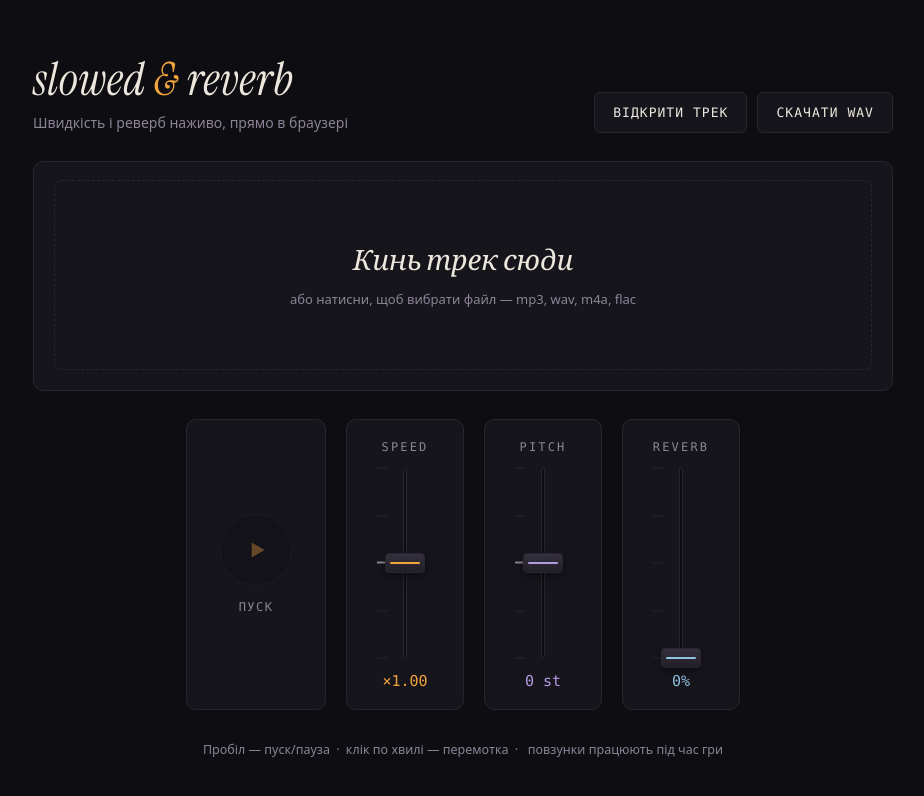
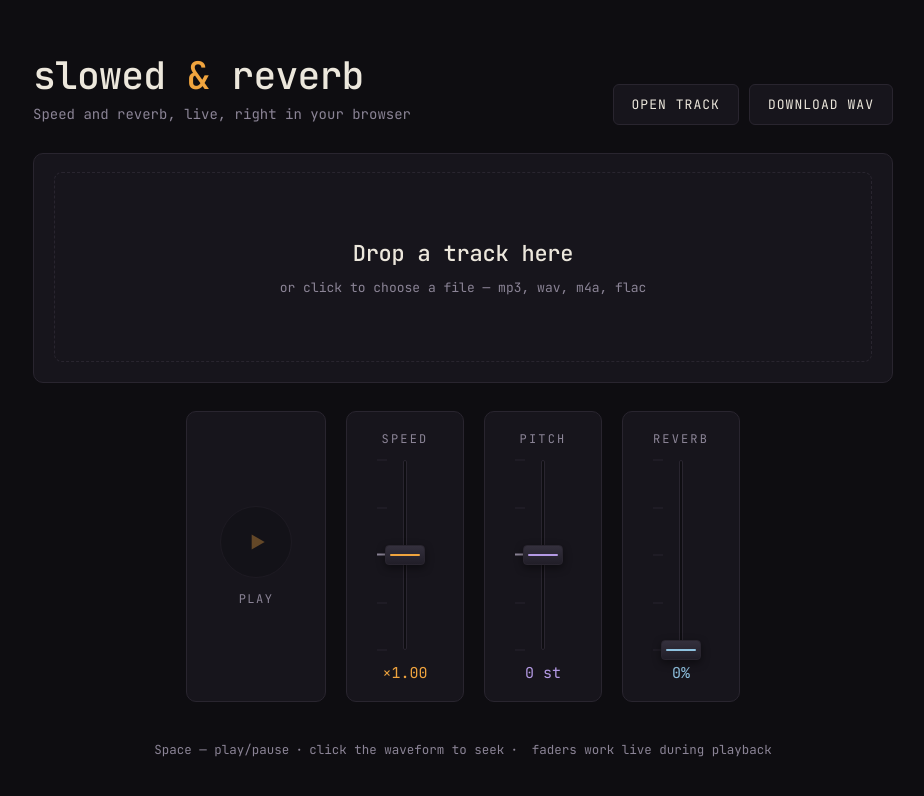
Before and after one commit to olehkhomyk/SlowAndReverbWeb, a React (Vite) app: page / in a window 1280 px wide. Shown: the top 796 px of the page, without its empty margins (177-1101 px from the left). Built offline with nearby package versions, Linux system fonts and the light colour scheme.

Commit message:
Updated text language, and font

```diff
--- a/index.html
+++ b/index.html
@@ -1,5 +1,5 @@
 <!doctype html>
-<html lang="uk">
+<html lang="en">
   <head>
     <meta charset="UTF-8" />
     <link rel="icon" type="image/svg+xml" href="/favicon.svg" />
@@ -7,7 +7,7 @@
     <link rel="preconnect" href="https://fonts.googleapis.com" />
     <link rel="preconnect" href="https://fonts.gstatic.com" crossorigin />
     <link
-      href="https://fonts.googleapis.com/css2?family=Instrument+Serif:ital@0;1&display=swap"
+      href="https://fonts.googleapis.com/css2?family=JetBrains+Mono:ital,wght@0,100..800;1,100..800&display=swap"
       rel="stylesheet"
     />
     <title>slowed &amp; reverb</title>
--- a/package.json
+++ b/package.json
@@ -12,7 +12,7 @@
   "dependencies": {
     "react": "^19.2.7",
     "react-dom": "^19.2.7",
-    "signalsmith-stretch": "^1.3.2"
+    "signalsmith-stretch-js": "^0.2.0"
   },
   "devDependencies": {
     "@eslint/js": "^10.0.1",
--- a/src/App.css
+++ b/src/App.css
@@ -19,12 +19,11 @@
 }
 
 .wordmark {
-  font-family: var(--serif);
-  font-style: italic;
-  font-weight: 400;
-  font-size: clamp(34px, 6vw, 46px);
+  font-family: var(--mono);
+  font-weight: 500;
+  font-size: clamp(28px, 5vw, 38px);
   line-height: 1;
-  letter-spacing: 0.01em;
+  letter-spacing: -0.02em;
 }
 
 .wordmark span {
@@ -138,9 +137,10 @@
 }
 
 .drop-title {
-  font-family: var(--serif);
-  font-style: italic;
-  font-size: 28px;
+  font-family: var(--mono);
+  font-weight: 500;
+  font-size: 22px;
+  letter-spacing: -0.01em;
   color: var(--ink);
 }
 
--- a/src/App.tsx
+++ b/src/App.tsx
@@ -49,7 +49,7 @@ function App() {
       setPosition(0)
       setError('')
     } catch {
-      setError('Не вдалося прочитати цей файл — спробуй mp3, wav або m4a.')
+      setError("Couldn't read that file — try mp3, wav or m4a.")
     }
   }
 
@@ -100,7 +100,7 @@ function App() {
       setTimeout(() => URL.revokeObjectURL(url), 10_000)
       setError('')
     } catch {
-      setError('Не вдалося відрендерити файл — спробуй ще раз.')
+      setError("Couldn't render the file — try again.")
     } finally {
       setExporting(false)
     }
@@ -160,19 +160,19 @@ function App() {
           <h1 className="wordmark">
             slowed <span aria-hidden="true">&amp;</span> reverb
           </h1>
-          <p className="tagline">Швидкість і реверб наживо, прямо в браузері</p>
+          <p className="tagline">Speed and reverb, live, right in your browser</p>
         </div>
         <div className="masthead-actions">
           <label className="load-button">
             <input type="file" accept="audio/*" onChange={handleFileInput} />
-            Відкрити трек
+            Open track
           </label>
           <button
             className="load-button"
             onClick={() => void handleExport()}
             disabled={!buffer || exporting}
           >
-            {exporting ? 'Рендерю…' : 'Скачати WAV'}
+            {exporting ? 'Rendering…' : 'Download WAV'}
           </button>
         </div>
       </header>
@@ -191,9 +191,9 @@ function App() {
         ) : (
           <label className="drop-zone">
             <input type="file" accept="audio/*" onChange={handleFileInput} />
-            <span className="drop-title">Кинь трек сюди</span>
+            <span className="drop-title">Drop a track here</span>
             <span className="drop-sub">
-              або натисни, щоб вибрати файл — mp3, wav, m4a, flac
+              or click to choose a file — mp3, wav, m4a, flac
             </span>
           </label>
         )}
@@ -206,7 +206,7 @@ function App() {
             className="transport"
             onClick={() => void togglePlay()}
             disabled={!buffer}
-            aria-label={playing ? 'Пауза' : 'Пуск'}
+            aria-label={playing ? 'Pause' : 'Play'}
           >
             {playing ? (
               <svg viewBox="0 0 24 24" aria-hidden="true">
@@ -219,7 +219,7 @@ function App() {
               </svg>
             )}
           </button>
-          <span className="transport-label">{playing ? 'Пауза' : 'Пуск'}</span>
+          <span className="transport-label">{playing ? 'Pause' : 'Play'}</span>
         </div>
 
         <Fader
@@ -260,8 +260,8 @@ function App() {
       </section>
 
       <footer className="hints">
-        Пробіл — пуск/пауза&ensp;·&ensp;клік по хвилі — перемотка&ensp;·&ensp;
-        повзунки працюють під час гри
+        Space — play/pause&ensp;·&ensp;click the waveform to seek&ensp;·&ensp;
+        faders work live during playback
       </footer>
     </main>
   )
--- a/src/audio/engine.ts
+++ b/src/audio/engine.ts
@@ -1,5 +1,5 @@
-import SignalsmithStretch from 'signalsmith-stretch'
-import type { StretchNode } from 'signalsmith-stretch'
+import createSignalsmithStretchNode from 'signalsmith-stretch-js'
+import type { SignalsmithStretchNode } from 'signalsmith-stretch-js'
 
 // Live playback graph:
 //
@@ -81,7 +81,7 @@ export class AudioEngine {
 
 	private buffer: AudioBuffer | null = null
 	private source: AudioBufferSourceNode | null = null
-	private pitch: StretchNode | null = null
+	private pitch: SignalsmithStretchNode | null = null
 	private semitones = 0
 	private mix = 0
 	private readonly ready: Promise<void>
@@ -109,7 +109,7 @@ export class AudioEngine {
 	}
 
 	private async initPitch(): Promise<void> {
-		const node = await SignalsmithStretch(this.ctx)
+		const node = await createSignalsmithStretchNode(this.ctx)
 		// Live-input mode needs an active schedule segment before it
 		// passes audio through.
 		await node.schedule({ active: true, semitones: this.semitones })
@@ -227,7 +227,7 @@ export class AudioEngine {
 		// that lead-in and encodeWav trims it so the file starts on time.
 		let latencySeconds = 0
 		if (this.semitones !== 0) {
-			const stretch = await SignalsmithStretch(offline)
+			const stretch = await createSignalsmithStretchNode(offline)
 			await stretch.schedule({ active: true, semitones: this.semitones })
 			latencySeconds = await stretch.latency()
 			source.connect(stretch)
--- a/src/index.css
+++ b/src/index.css
@@ -14,9 +14,9 @@
   --violet-soft: rgba(180, 154, 228, 0.14);
   --wave-rest: #454052;
 
-  --serif: 'Instrument Serif', Georgia, 'Times New Roman', serif;
-  --mono: ui-monospace, 'SF Mono', Menlo, Consolas, monospace;
-  --sans: system-ui, -apple-system, 'Segoe UI', Roboto, sans-serif;
+  --mono: 'JetBrains Mono', ui-monospace, 'SF Mono', Menlo, Consolas, monospace;
+  --sans: 'JetBrains Mono', system-ui, -apple-system, 'Segoe UI', Roboto,
+    sans-serif;
 
   color-scheme: dark;
   font: 16px/1.5 var(--sans);
```
Also changed, not shown: src/types/signalsmith-stretch.d.ts (deleted, +0 -46 lines), 1 other file (tests, documents, lock files or other folders).
